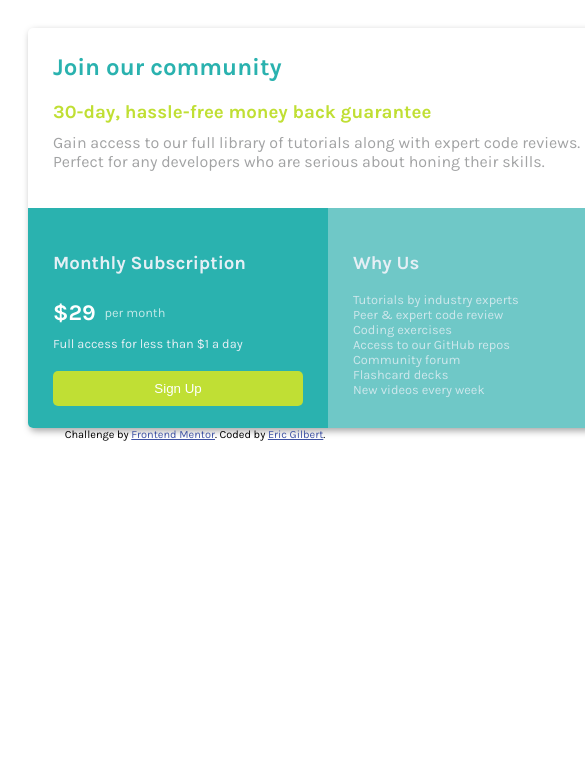
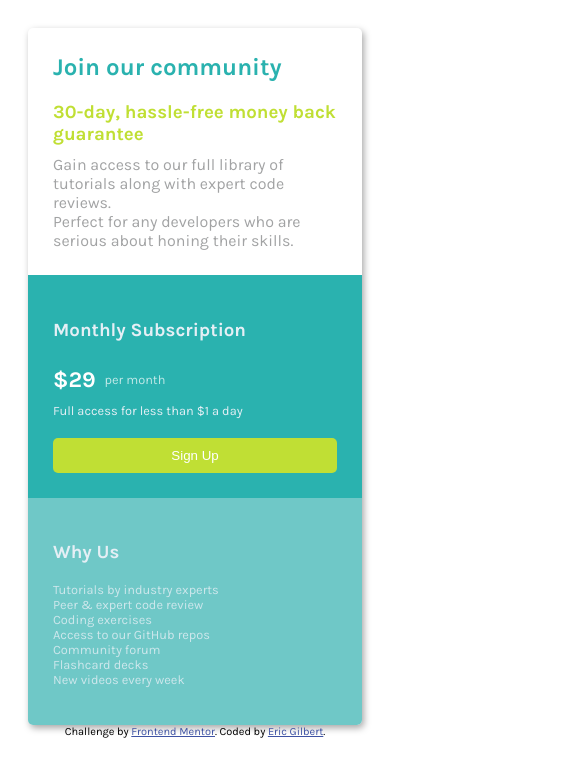
Before and after one commit to egilbert2310/single-price-grid-challenge, a plain HTML site: page index.html in a window 390 px wide. Shown: the top 776 px of the page, 585 px wide, since content can reach past the window. Drawn offline with Linux system fonts and the light colour scheme.

Commit message:
added media query for mobile display

```diff
--- a/style.css
+++ b/style.css
@@ -143,3 +143,13 @@ main{
     vertical-align: top;
     padding: 25px;
 }
+
+/*Media Query*/
+
+@media (max-width: 576px){
+    .bottom-left, .bottom-right, main {
+        height: auto;
+        width: 100%;
+    }
+
+}
```
